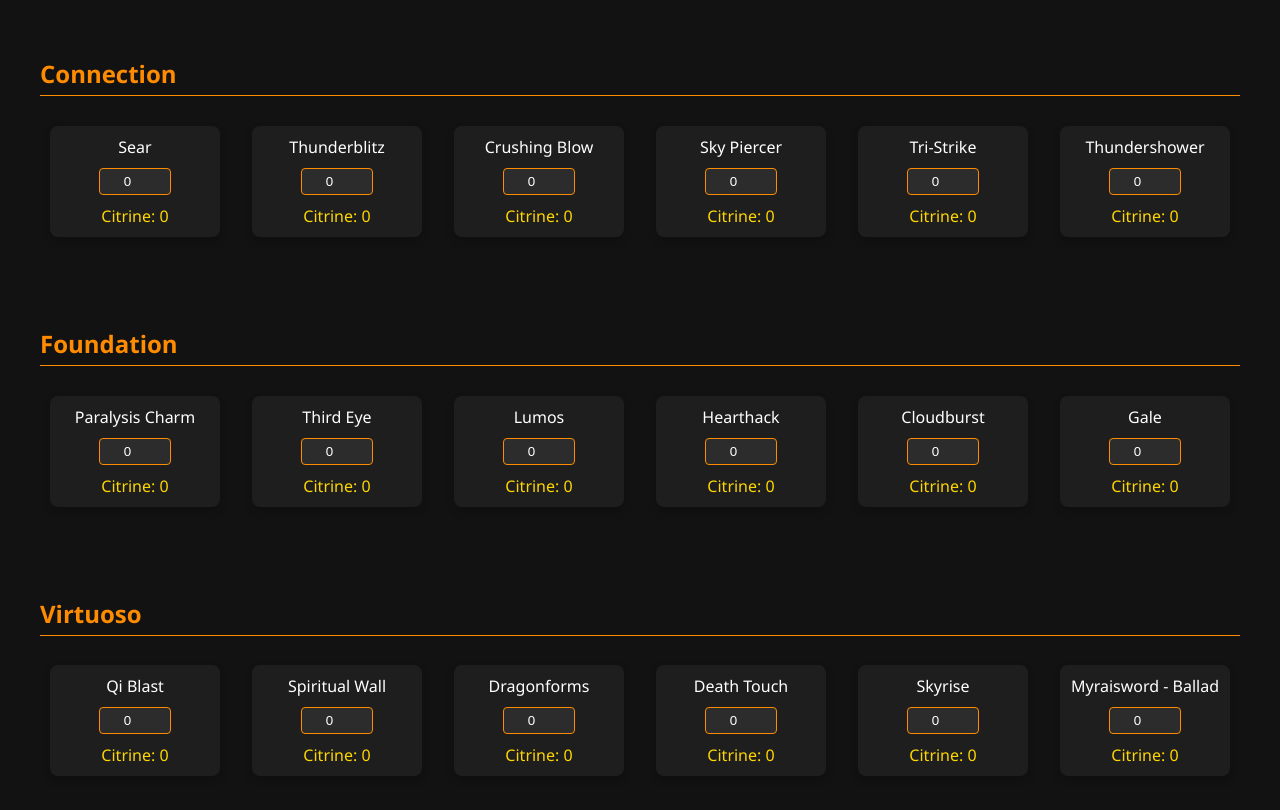
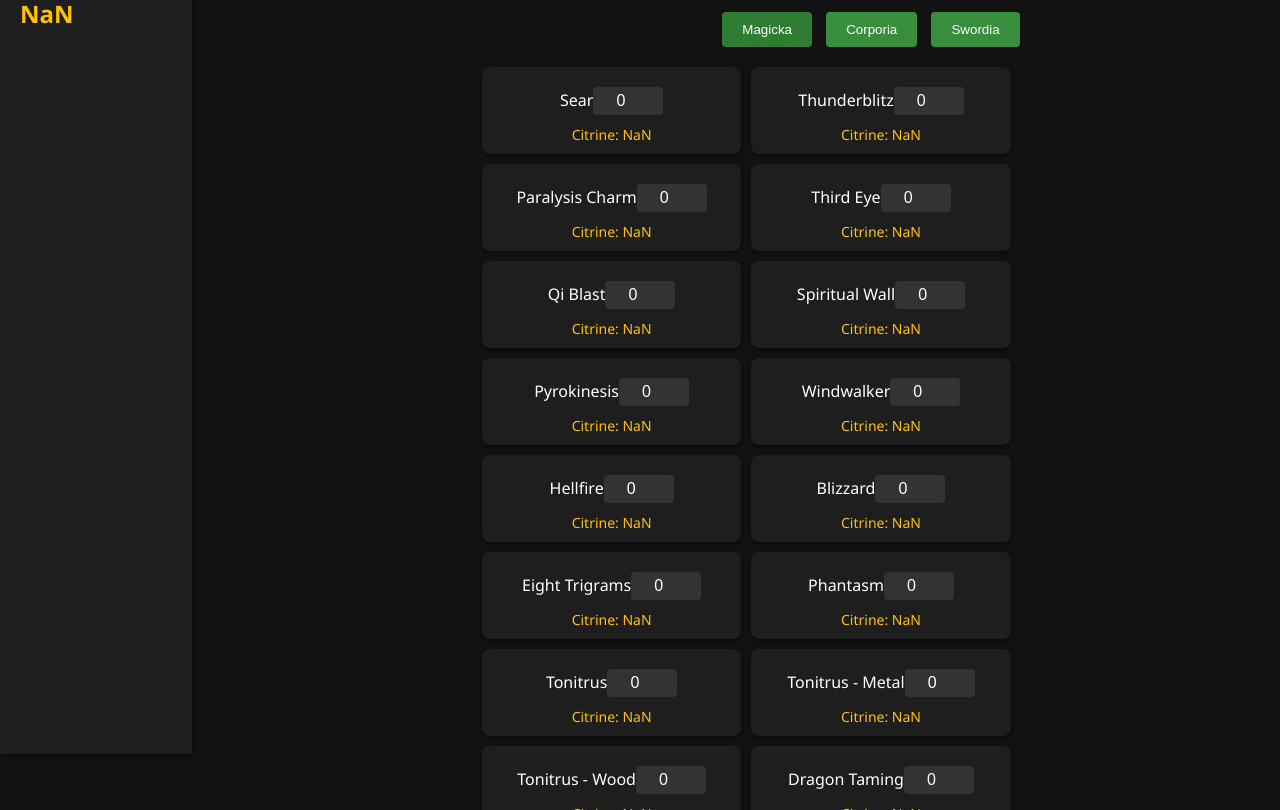
Before and after one commit to ZhouExotic/citrine-ability-tracker, a plain HTML site: page index.html in a window 1280 px wide. Shown: the part 86-896 px from the top of the page. Drawn offline with Linux system fonts and the light colour scheme.

Commit message:
readded tabs after breaking it

```diff
--- a/index.html
+++ b/index.html
@@ -7,13 +7,25 @@
     <link rel="stylesheet" href="styles.css">
 </head>
 <body>
-    <div class="header">
+    <!-- Sidebar for total citrine -->
+    <aside id="total-citrine-sidebar">
+        <h2>Total Citrine</h2>
+        <div id="total-citrine">0</div>
+    </aside>
+
+    <!-- Main container for the content and tabs -->
+    <div class="main-container">
         <h1>Citrine Ability Tracker</h1>
-    </div>
 
-    <!-- Main container for abilities and cultivation stages -->
-    <div class="content-container">
-        <!-- This will be dynamically populated by JavaScript -->
+        <!-- Tabs for path selection -->
+        <div class="path-tabs">
+            <button class="tab-button active" data-path="Magicka">Magicka</button>
+            <button class="tab-button" data-path="Corporia">Corporia</button>
+            <button class="tab-button" data-path="Swordia">Swordia</button>
+        </div>
+
+        <!-- Content container where abilities will be displayed -->
+        <div class="content-container"></div>
     </div>
 
     <script src="scripts/script.js"></script>
--- a/scripts/script.js
+++ b/scripts/script.js
@@ -1,4 +1,3 @@
-// Load JSON data and initialize the table
 async function loadAbilities() {
     try {
         const abilitiesResponse = await fetch('data/abilities.json');
@@ -10,58 +9,33 @@ async function loadAbilities() {
         const breakthroughsResponse = await fetch('data/breakthroughs.json');
         const breakthroughs = await breakthroughsResponse.json();
 
-        // Function to display abilities dynamically
-        displayAbilities(abilities, cultivationStages, breakthroughs);
+        // Initialize tabs and ability display
+        initializeTabs(abilities, cultivationStages, breakthroughs);
     } catch (error) {
         console.error("Failed to load abilities:", error);
     }
 }
 
-// Function to calculate citrine cost for a given ability level
-function calculateCitrineCost(ability, level, breakthroughs, cultivationStages) {
-    const stage = cultivationStages.find(stage => stage.stage === ability.cultivationStage);
-    const citrinePerBook = stage ? parseInt(stage.citrinePerBook) : 0;
-
-    const stageBreakthroughs = breakthroughs.find(
-        (breakthrough) => breakthrough.cultivationStage === ability.cultivationStage
-    );
-
+function calculateCitrineCost(ability, level, breakthroughs) {
+    const stageBreakthroughs = breakthroughs.find(b => b.cultivationStage === ability.cultivationStage);
     let totalBooks = 0;
 
     if (stageBreakthroughs) {
-        stageBreakthroughs.breakthroughs.forEach((breakthrough) => {
+        stageBreakthroughs.breakthroughs.forEach(breakthrough => {
             if (level >= breakthrough.level) {
                 totalBooks += breakthrough.books;
             }
         });
     }
 
-    return totalBooks * citrinePerBook;
+    return totalBooks * ability.citrinePerBook;
 }
 
-// Function to display abilities organized by cultivation stages
-function displayAbilities(abilities, cultivationStages, breakthroughs) {
-    const mainContainer = document.querySelector('.content-container');
-    mainContainer.innerHTML = ''; // Clear the content container
+function displayAbilities(abilities, breakthroughs) {
+    const contentContainer = document.querySelector('.content-container');
+    contentContainer.innerHTML = '';  // Clear previous abilities
 
-    cultivationStages.forEach((stage) => {
-        // Create a section for each stage
-        const section = document.createElement('div');
-        section.classList.add('section');
-
-        const stageHeader = document.createElement('h2');
-        stageHeader.textContent = stage.stage;
-        section.appendChild(stageHeader);
-
-        const abilityGroup = document.createElement('div');
-        abilityGroup.classList.add('ability-group');
-
-        // Get the abilities that belong to this stage
-        const stageAbilities = abilities.filter(
-            (ability) => ability.cultivationStage === stage.stage
-        );
-
-        stageAbilities.forEach((ability) => {
+    abilities.forEach(ability => {
         const abilityBox = document.createElement('div');
         abilityBox.classList.add('ability-box');
 
@@ -77,41 +51,54 @@ function displayAbilities(abilities, cultivationStages, breakthroughs) {
 
         const citrineLabel = document.createElement('span');
         citrineLabel.classList.add('citrine-label');
-            const currentCitrine = calculateCitrineCost(
-                ability,
-                input.value,
-                breakthroughs,
-                cultivationStages
-            );
+        const currentCitrine = calculateCitrineCost(ability, input.value, breakthroughs);
         citrineLabel.textContent = `Citrine: ${currentCitrine}`;
 
-            // Event listener for input change
         input.addEventListener('input', function () {
             const newLevel = parseInt(input.value);
-                const citrineCost = calculateCitrineCost(
-                    ability,
-                    newLevel,
-                    breakthroughs,
-                    cultivationStages
-                );
+            const citrineCost = calculateCitrineCost(ability, newLevel, breakthroughs);
+            citrineLabel.textContent = `Citrine: ${citrineCost}`;
 
-                citrineLabel.textContent = `Citrine: ${citrineCost}`;
             localStorage.setItem(ability.abilityName, newLevel);
+            updateTotalCitrine(abilities, breakthroughs);
         });
 
-            // Append to the ability box
         abilityBox.appendChild(abilityLabel);
         abilityBox.appendChild(input);
         abilityBox.appendChild(citrineLabel);
 
-            // Append ability box to the ability group
-            abilityGroup.appendChild(abilityBox);
+        contentContainer.appendChild(abilityBox);
     });
 
-        section.appendChild(abilityGroup);
-        mainContainer.appendChild(section);
-    });
+    updateTotalCitrine(abilities, breakthroughs);
 }
 
-// Load abilities when the page loads
+function initializeTabs(abilities, cultivationStages, breakthroughs) {
+    const tabButtons = document.querySelectorAll('.tab-button');
+    tabButtons.forEach(button => {
+        button.addEventListener('click', () => {
+            tabButtons.forEach(btn => btn.classList.remove('active'));
+            button.classList.add('active');
+
+            const path = button.dataset.path;
+            const filteredAbilities = abilities.filter(a => a.path === path);
+            displayAbilities(filteredAbilities, breakthroughs);
+        });
+    });
+
+    // Trigger initial display
+    document.querySelector('.tab-button.active').click();
+}
+
+function updateTotalCitrine(abilities, breakthroughs) {
+    let totalCitrine = 0;
+
+    abilities.forEach(ability => {
+        const level = parseInt(localStorage.getItem(ability.abilityName)) || 0;
+        totalCitrine += calculateCitrineCost(ability, level, breakthroughs);
+    });
+
+    document.getElementById('total-citrine').textContent = totalCitrine;
+}
+
 window.addEventListener('DOMContentLoaded', loadAbilities);
--- a/styles.css
+++ b/styles.css
@@ -1,84 +1,118 @@
-/* General styling */
 body {
     background-color: #121212;
     color: #e0e0e0;
     font-family: 'Segoe UI', Tahoma, Geneva, Verdana, sans-serif;
     margin: 0;
     padding: 0;
+    display: flex;
 }
 
-/* Header */
-.header {
-    background-color: #FF8C00;
-    text-align: center;
+/* Sidebar for total citrine */
+#total-citrine-sidebar {
+    position: sticky;
+    top: 0;
+    left: 0;
+    width: 250px;
+    background-color: #1e1e1e;
     padding: 20px;
-    color: #fff;
+    height: 100vh;
+    box-shadow: 2px 0 5px rgba(0, 0, 0, 0.5);
+}
+
+#total-citrine-sidebar h2 {
+    color: #ffffff;
+    margin-bottom: 10px;
+}
+
+#total-citrine {
+    font-size: 24px;
+    font-weight: bold;
+    color: #ffc107;
+}
+
+/* Main container for content and tabs */
+.main-container {
+    margin-left: 270px;
+    padding: 20px;
+    width: 100%;
 }
 
 h1 {
+    font-size: 28px;
+    text-align: center;
+    color: #ffffff;
+    background-color: #ff9800;
+    padding: 10px;
     margin: 0;
 }
 
-.section {
-    margin: 20px;
-    padding: 20px;
+/* Path tabs */
+.path-tabs {
+    text-align: center;
+    margin-top: 20px;
 }
 
-.section h2 {
-    color: #FF8C00;
-    border-bottom: 1px solid #FF8C00;
-    padding-bottom: 5px;
-}
-
-/* Ability Grouping */
-.ability-group {
-    display: flex;
-    flex-wrap: wrap;
-    justify-content: space-between;
-}
-
-.ability-box {
-    background-color: #1e1e1e;
-    color: #ffffff;
-    width: 150px;
-    padding: 10px;
-    margin: 10px;
-    text-align: center;
-    border-radius: 8px;
-    box-shadow: 0 4px 8px rgba(0, 0, 0, 0.2);
-    display: flex;
-    flex-direction: column;
-    align-items: center;
-}
-
-.ability-box input {
-    margin-top: 10px;
-    padding: 5px;
-    width: 60px;
-    text-align: center;
-    border: 1px solid #FF8C00;
-    border-radius: 4px;
-    background-color: #2c2c2c;
-    color: #ffffff;
-}
-
-.citrine-label {
-    margin-top: 10px;
-    color: #FFD700; /* Citrine-like color */
-}
-
-/* Adjust the button styles */
-button {
-    padding: 10px;
+.tab-button {
+    padding: 10px 20px;
     background-color: #388E3C;
     color: #ffffff;
     border: none;
     border-radius: 4px;
+    margin: 0 5px;
     cursor: pointer;
-    font-weight: bold;
-    transition: background-color 0.3s ease;
+    transition: background-color 0.3s;
 }
 
-button:hover {
+.tab-button.active {
     background-color: #2e7d32;
 }
+
+.tab-button:hover {
+    background-color: #2e7d32;
+}
+
+/* Content container for abilities */
+.content-container {
+    display: flex;
+    flex-wrap: wrap;
+    gap: 10px;
+    margin-top: 20px;
+}
+
+/* Ability box styling */
+.ability-box {
+    background-color: #1e1e1e;
+    padding: 10px;
+    border-radius: 8px;
+    box-shadow: 0 2px 4px rgba(0, 0, 0, 0.5);
+    width: calc(33.333% - 20px);
+    text-align: center;
+    color: #ffffff;
+}
+
+.ability-box input[type="number"] {
+    margin-top: 10px;
+    width: 60px;
+    text-align: center;
+    font-size: 16px;
+    color: #ffffff;
+    background-color: #333;
+    border: none;
+    border-radius: 4px;
+    padding: 5px;
+}
+
+.citrine-label {
+    display: block;
+    margin-top: 10px;
+    font-size: 14px;
+    color: #ffc107;
+}
+
+/* Tighten the layout */
+.ability-group {
+    display: flex;
+    flex-wrap: wrap;
+    justify-content: center;
+    gap: 15px;
+}
```
Lines whose indentation alone changed are shown as unchanged.
